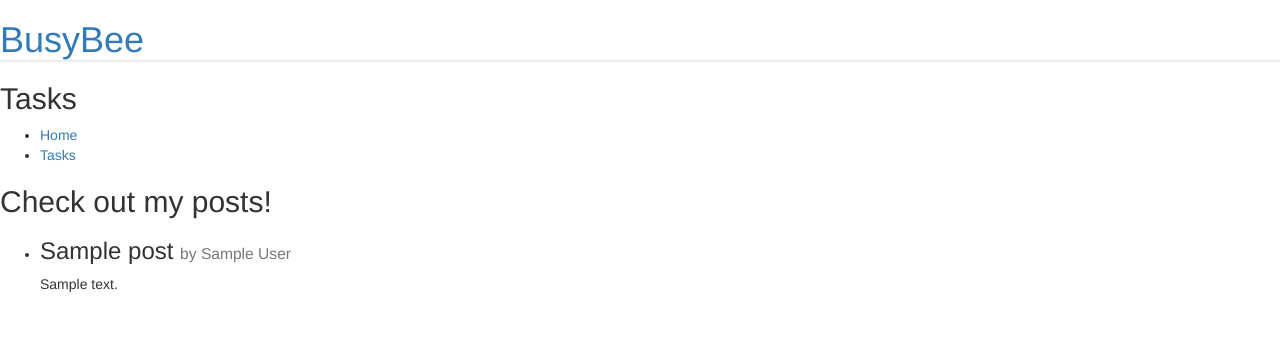
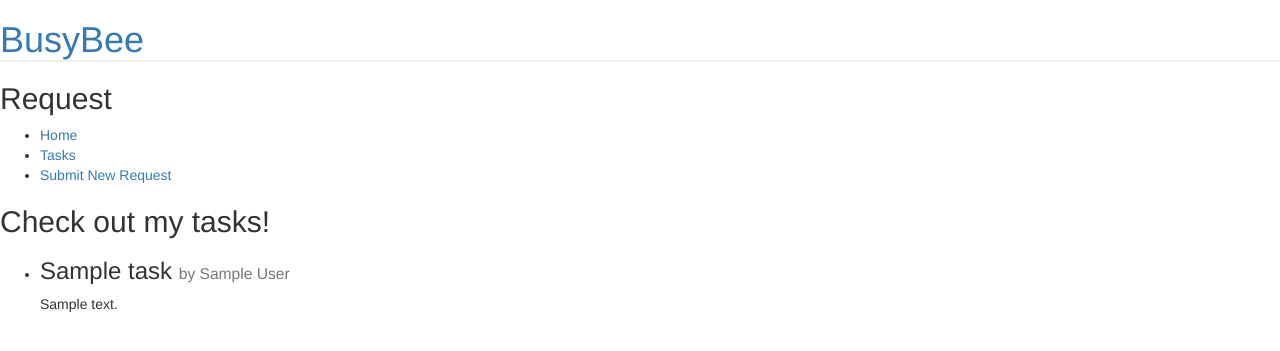
Before and after one commit to samanthaks/BusyBee, a Python web app: template app/templates/tasks.html in a window 1280 px wide. Shown: the top 351 px of the page. Run offline with Jinja, Linux system fonts and the light colour scheme; the template is opened without the code that fills it: most values are stand-ins (such as "Sample title", 1, 10 or a date in 2020); some libraries are stand-ins or nearby versions.

Commit message:
task page fixed

```diff
--- a/app/models/request.py
+++ b/app/models/request_model.py
@@ -1,5 +1,5 @@
 from app import db
-from flask.ext.mongoengine.wtf import model_form
+
 
 class Request(db.Document):
     title = db.StringField(required=True, max_length=200)
@@ -10,6 +10,3 @@ class Request(db.Document):
     drop_off = db.StringField(required=True)
     weight = db.DecimalField()
     status = db.IntField()
-
-
-RequestForm= model_form(Request)
--- a/app/models/user.py
+++ b/app/models/user_model.py
@@ -1,7 +1,12 @@
 from app import db
+from flask_mongoengine.wtf import model_form
 
 
 class User(db.Document):
     username = db.StringField(required=True, max_length=15)
     password = db.StringField(required=True, max_length=20)
+    email = db.StringField(required=True)
     requests_made = db.ListField(required=True)
+
+
+UserForm = model_form(User)
--- a/app/routes/tasks.py
+++ b/app/routes/task_route.py
@@ -8,12 +8,12 @@ tasks = Blueprint('tasks', __name__, template_folder='../templates')
 @tasks.route('/tasks')
 def tasks_page():
     """The main tasks page"""
-    request = Request.objects()
-    return render_template('tasks.html', tasks=request)
+    requests = Request.objects()
+    return render_template('tasks.html', tasks=requests)
 
 
 @tasks.route('/new', methods=['GET', 'POST'])
-def new():
+def new_task():
     """Create a new post"""
     form = RequestForm(request.form)
 
--- a/app/templates/index.html
+++ b/app/templates/index.html
@@ -21,7 +21,7 @@
         <li>
           <a href="{{ url_for('tasks.tasks_page') }}">Tasks</a>
         </li>
-		<li>
+		    <li>
           <a href="{{ url_for('tasks.new') }}">Submit New Request</a>
         </li>
       </ul>
--- a/app/templates/tasks.html
+++ b/app/templates/tasks.html
@@ -1,45 +1,18 @@
-<html>
-<head>
-  <title>{% block title %}BusyBee{% endblock %}</title>
-  <link rel='stylesheet'
-      type='text/css'
-      href='http://fonts.googleapis.com/css?family=Open+Sans:400italic,700,300,400'>
-  <link rel="stylesheet"
-      type="text/css"
-      href="{{ url_for('static', filename='css/style.css') }}">
-  <link rel="stylesheet" href="https://maxcdn.bootstrapcdn.com/bootstrap/3.3.7/css/bootstrap.min.css" integrity="sha384-BVYiiSIFeK1dGmJRAkycuHAHRg32OmUcww7on3RYdg4Va+PmSTsz/K68vbdEjh4u" crossorigin="anonymous">
-</head>
-<body>
-  <nav>
-    <div class="content">
-      <h1><a href="/">BusyBee</a></h1>
-      <h2>{% block current_page %}Tasks{% endblock %}</h2>
-      <ul class="menu">
-        <li>
-          <a href="{{ url_for('name.home_page') }}">Home</a>
-        </li>
-        <li>
-          <a href="{{ url_for('tasks.tasks_page') }}">Tasks</a>
-        </li>
-      </ul>
-    </div>
-  </nav>
 
-  <div class="content">
-    {% block content %}
-      <h2>Check out my posts!</h2>
 
-      <ul class="posts">
-      {% for post in posts %}
-        <li class="post">
-          <h3>{{ post.title }} <small>by {{ post.author }}</small></h3>
-          <p>{{ post.details }}</p>
-        </li>
-      {% endfor %}
-      </ul>
-      {% endblock %}
-  </div>
+{% extends "index.html" %}
+{% block title %}Request | {{ super() }}{% endblock %}
+{% block current_page %}Request{% endblock %}
 
-  <script src="{{ url_for('static', filename='js/script.js') }}"></script>
-</body>
-</html>
+{% block content %}
+<h2>Check out my tasks!</h2>
+
+<ul class="tasks">
+  {% for task in tasks %}
+  <li class="tasks">
+    <h3>{{ task.title }} <small>by {{ task.author }}</small></h3>
+    <p>{{ task.details }}</p>
+  </li>
+  {% endfor %}
+</ul>
+{% endblock %}
```
Also changed, not shown: app/routes/user_route.py (added, +16 -0 lines), reset_db.py (added, +26 -0 lines), app/routes/home_route.py (renamed from app/routes/home.py), 11 other files.
